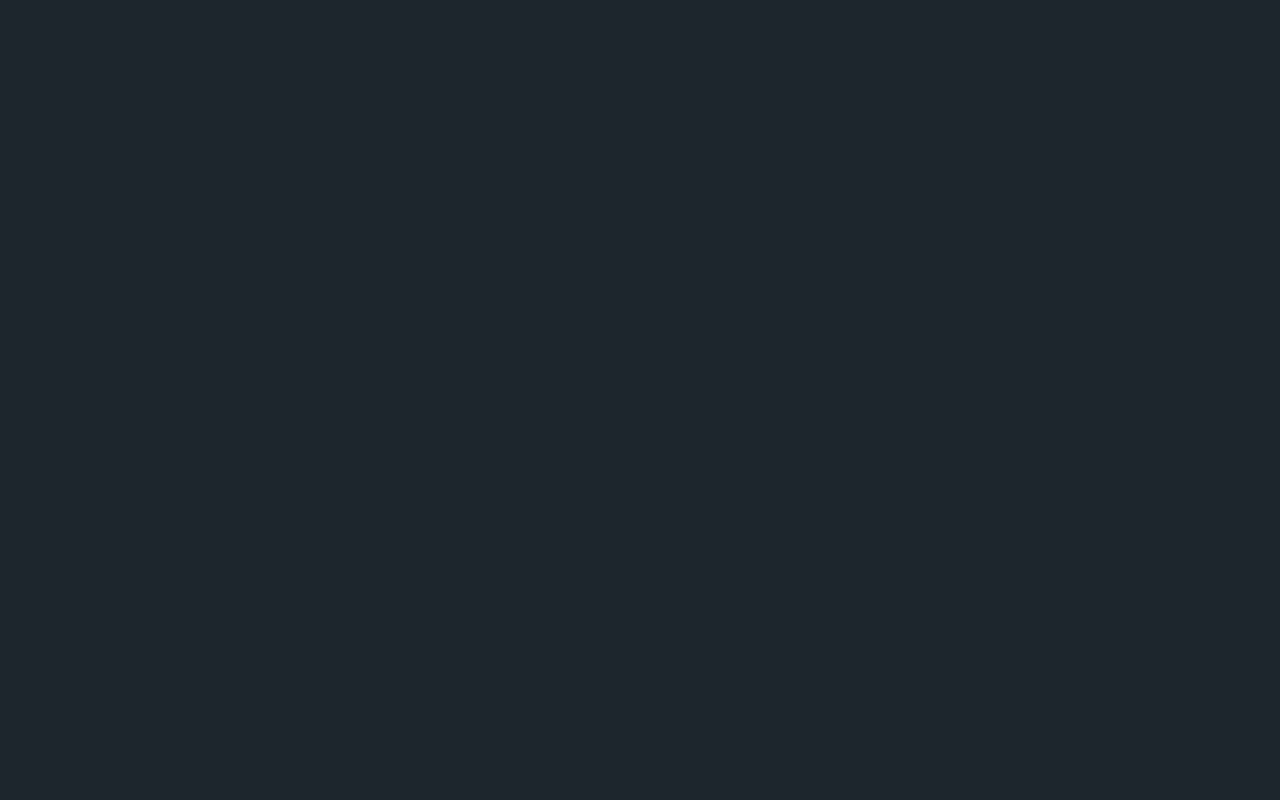
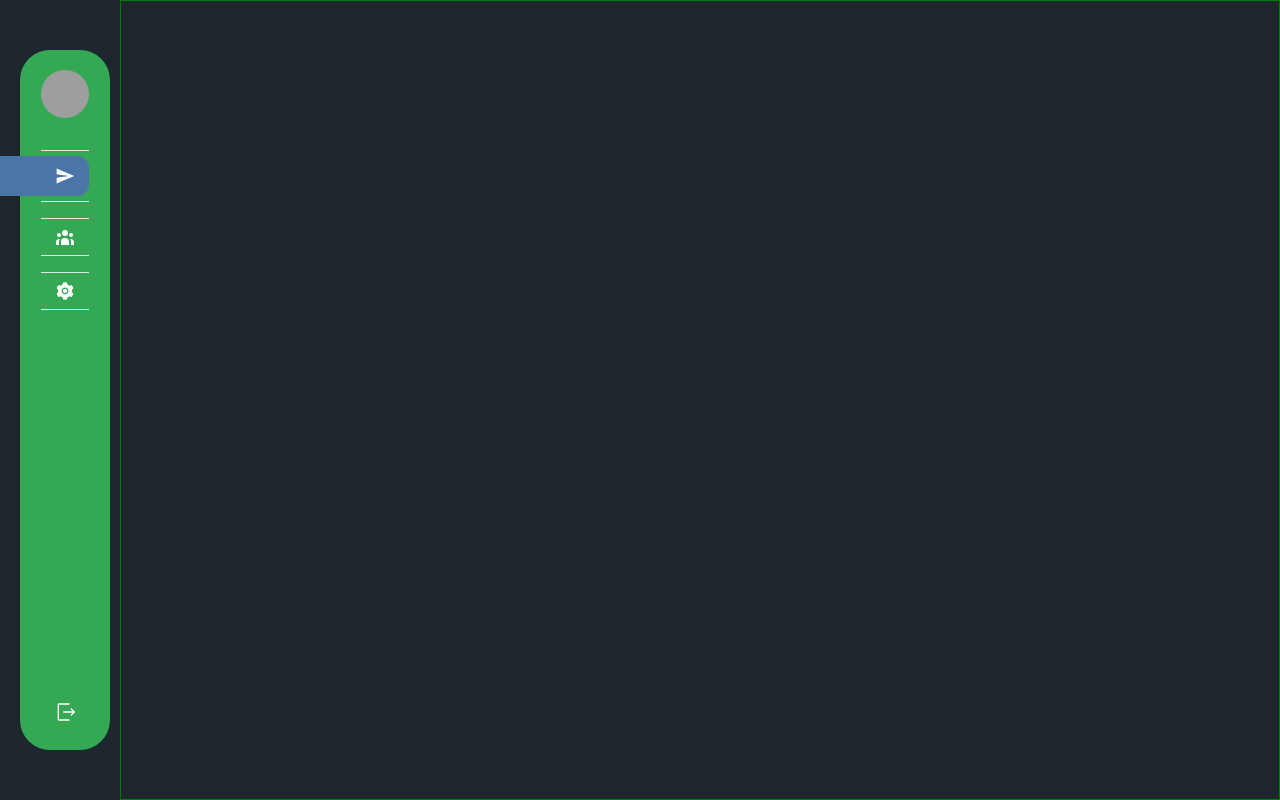
Before and after one commit to arjunsen1999/BabelChat, a React (Create React App) app in the folder client/: page /home in a window 1280 px wide. Before the commit this address had no page. Built offline with nearby package versions, Linux system fonts and the light colour scheme; grey boxes are pictures that could not be loaded.

Commit message:
added sidebar

```diff
--- a/client/src/allRoutes/AllRoutes.tsx
+++ b/client/src/allRoutes/AllRoutes.tsx
@@ -3,11 +3,13 @@ import { Routes, Route } from "react-router-dom";
 import ErrorPage from "../pages/404/ErrorPage";
 import LoginPage from "../pages/Login/LoginPage";
 import SignUpPage from "../pages/SignUp/SignUpPage";
+import Home from "../pages/Home/Home";
 
 export default function AllRoutes() {
   return (
     <>
       <Routes>
+        <Route path="/home" element={<Home />} />
         <Route path="/login" element={<LoginPage />} />
         <Route path="/signup" element={<SignUpPage />} />
         <Route path="/" element={<ErrorPage />} />
--- /dev/null
+++ b/client/src/components/sidebar/SideBar.tsx
@@ -0,0 +1,115 @@
+import { Avatar, Box, Stack, VStack } from "@chakra-ui/react";
+import React from "react";
+import { Link, NavLink } from "react-router-dom";
+import { MdSend } from "react-icons/md";
+import { AiFillSetting } from "react-icons/ai";
+import { HiUserGroup } from "react-icons/hi";
+import { RxExit } from "react-icons/rx";
+
+export default function SideBar() {
+  return (
+    <>
+      <Box w="120px" h={"100vh"} position={"relative"}>
+        <Box
+          w="120px"
+          h={"100vh"}
+          position={"fixed"}
+          top={"0px"}
+          left={"0px"}
+          p={"50px 10px 50px 20px"}
+        >
+          {/* SideBar */}
+          <Box
+            w="100%"
+            h="100%"
+            bg={"#34a853"}
+            borderRadius={"30px"}
+            padding={"20px 10px"}
+            display={"flex"}
+            alignItems={"center"}
+            flexDirection={"column"}
+            justifyContent={"space-between"}
+          >
+            <Box>
+              <VStack spacing={8} w="100%">
+                <Link to="/">
+                  <Avatar src="https://bit.ly/broken-link" />
+                </Link>
+                <VStack spacing={4} w="100%">
+                  <NavLink to="/home" style={{ width: "100%" }}>
+                    <Box
+                      borderTopWidth={"1px"}
+                      w="100%"
+                      borderBottomWidth={"1px"}
+                      display={"flex"}
+                      alignItems={"center"}
+                      justifyContent={"center"}
+                      py={"15px"}
+                      cursor={"pointer"}
+                      position={"relative"}
+                    >
+                      <Box className="sidebar-active"></Box>
+                      <Box zIndex={10}>
+                        <MdSend fontSize={"20px"} color={"white"} />
+                      </Box>
+                    </Box>
+                  </NavLink>
+
+                  <Link to="/" style={{ width: "100%" }}>
+                    <Box
+                      borderTopWidth={"1px"}
+                      w="100%"
+                      borderBottomWidth={"1px"}
+                      display={"flex"}
+                      alignItems={"center"}
+                      justifyContent={"center"}
+                      py={"8px"}
+                      cursor={"pointer"}
+                    >
+                      <Box className="sidebar-active"></Box>
+                      <Box zIndex={10}>
+                        {" "}
+                        <HiUserGroup fontSize={"20px"} color={"white"} />{" "}
+                      </Box>
+                    </Box>
+                  </Link>
+
+                  <Link to="/" style={{ width: "100%" }}>
+                    <Box
+                      borderTopWidth={"1px"}
+                      w="100%"
+                      borderBottomWidth={"1px"}
+                      display={"flex"}
+                      alignItems={"center"}
+                      justifyContent={"center"}
+                      py={"8px"}
+                      cursor={"pointer"}
+                    >
+                      <Box className="sidebar-active"></Box>
+                      <Box zIndex={10}>
+                        <AiFillSetting fontSize={"20px"} color={"white"} />
+                      </Box>
+                    </Box>
+                  </Link>
+                </VStack>
+              </VStack>
+            </Box>
+            <Box>
+              <Box
+                w="100%"
+                display={"flex"}
+                alignItems={"center"}
+                justifyContent={"center"}
+                py={"8px"}
+                cursor={"pointer"}
+              >
+                <RxExit fontSize={"20px"} color={"white"} />
+              </Box>
+            </Box>
+          </Box>
+          {/* SideBar */}
+        </Box>
+      </Box>
+    </>
+  );
+}
--- a/client/src/index.css
+++ b/client/src/index.css
@@ -26,3 +26,13 @@ input:-webkit-autofill:active {
   transition: background-color 5000s;
   -webkit-text-fill-color: #fff !important;
 }
+
+.active .sidebar-active{
+  background-color: #4B75A7;
+  position: absolute;
+  right: 0px;
+  width: 300px;
+  height: 80%;
+  border-radius: 12px;
+  z-index: 5;
+}
--- /dev/null
+++ b/client/src/pages/Home/Home.tsx
@@ -0,0 +1,16 @@
+import { Box } from '@chakra-ui/react'
+import React from 'react'
+import SideBar from '../../components/sidebar/SideBar'
+
+export default function Home() {
+  return (
+    <>
+     <Box position={"relative"} w={"100%"} minH={"100%"} display={"grid"} gridTemplateColumns={"120px 1fr"}>
+        <SideBar />
+        <Box border={"1px solid green"}>
+
+        </Box>
+     </Box>
+    </>
+  )
+}
```
